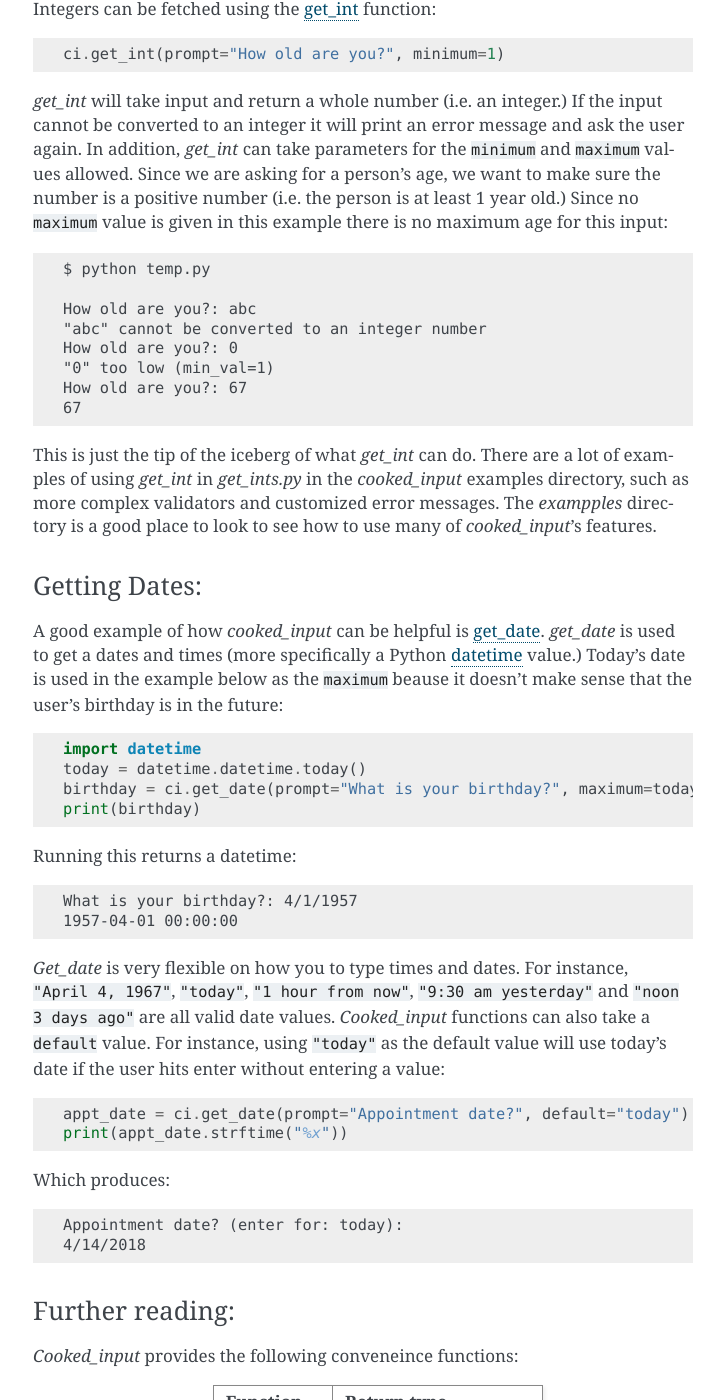
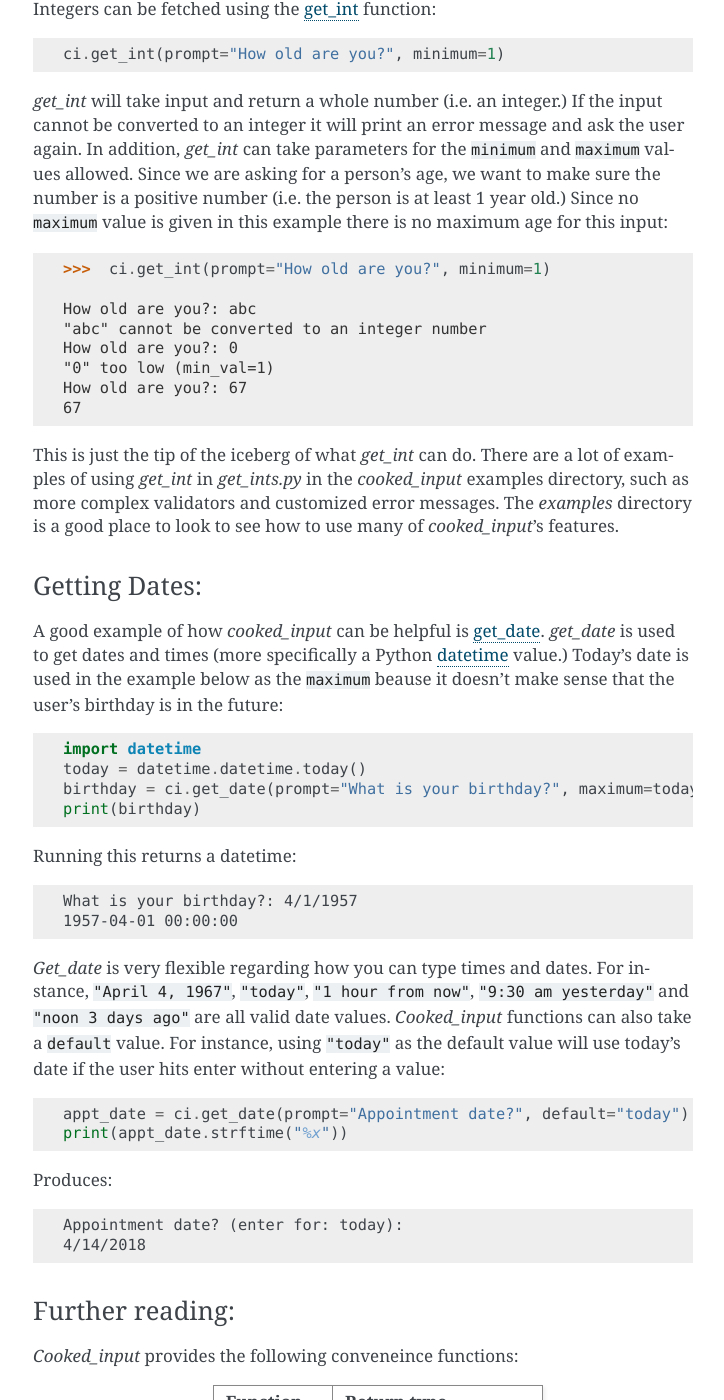
Before and after one commit to lwanger/cooked_input, a Sphinx documentation site: the page built from docs/quick_start.rst, in a window 1280 px wide and 1400 px high, scrolled down 1581 px. Shown: the whole window, without its empty margins (387-1111 px from the left). Built offline with Sphinx 7.4.7, drawn with Linux system fonts in a browser that asks for light colours; some of the changed text lies outside the part shown.

```diff
--- a/cooked_input/__init__.py
+++ b/cooked_input/__init__.py
@@ -30,4 +30,4 @@ from .cleaners import StripCleaner, RemoveCleaner, ReplaceCleaner, ChoiceCleaner
 from .input_utils import make_pretty_table
 from .input_utils import put_in_a_list, isstring
 
-__version__ = '0.3.0'
+from .version import __version__
--- /dev/null
+++ b/cooked_input/version.py
@@ -0,0 +1,3 @@
+
+# Define the version number ofr the cooked input package:
+__version__ = '0.3.0'
--- a/docs/quick_start.rst
+++ b/docs/quick_start.rst
@@ -79,7 +79,7 @@ and ``maximum`` values allowed. Since we are asking for a person's age, we want
 number (i.e. the person is at least 1 year old.) Since no ``maximum`` value is given in this example there is no
 maximum age for this input::
 
-    $ python temp.py
+    >>>  ci.get_int(prompt="How old are you?", minimum=1)
 
     How old are you?: abc
     "abc" cannot be converted to an integer number
@@ -90,14 +90,14 @@ maximum age for this input::
 
 This is just the tip of the iceberg of what `get_int` can do. There are a lot of examples of using `get_int` in
 `get_ints.py` in the `cooked_input` examples directory, such as more complex validators and customized error messages.
-The `exampples` directory is a good place to look to see how to use many of `cooked_input`'s features.
+The `examples` directory is a good place to look to see how to use many of `cooked_input`'s features.
 
 Getting Dates:
 --------------
 
 A good example of how `cooked_input` can be helpful is
 `get_date <file:///C:/Users/len_w/OneDrive/Documents/IO/code/cooked_input/build/sphinx/html/get_input_convenience.html#get-date>`_.
-`get_date` is used to get a dates and times (more specifically a Python
+`get_date` is used to get dates and times (more specifically a Python
 `datetime <https://docs.python.org/3/library/datetime.html#time-objects>`_ value.) Today's date is used in the example
 below as the ``maximum`` beause it doesn't make sense that the user's birthday is in the future::
 
@@ -111,7 +111,7 @@ Running this returns a datetime::
     What is your birthday?: 4/1/1957
     1957-04-01 00:00:00
 
-`Get_date` is very flexible on how you to type times and dates. For instance, ``"April 4, 1967"``, ``"today"``,
+`Get_date` is very flexible regarding how you can type times and dates. For instance, ``"April 4, 1967"``, ``"today"``,
 ``"1 hour from now"``, ``"9:30 am yesterday"`` and ``"noon 3 days ago"`` are all valid date values. `Cooked_input`
 functions can also take a ``default`` value. For instance, using ``"today"`` as the default value will use today's
 date if the user hits enter without entering a value::
@@ -119,7 +119,7 @@ date if the user hits enter without entering a value::
     appt_date = ci.get_date(prompt="Appointment date?", default="today")
     print(appt_date.strftime("%x"))
 
-Which produces::
+Produces::
 
     Appointment date? (enter for: today):
     4/14/2018
@@ -147,7 +147,7 @@ Further reading:
     +----------------+-------------------------------+
 
 There are also convenience functions for a number of other `cooked_input` features, such as: getting lists,
-choosing values from a table or showing a menu. For more information see the `convenience functions <get_input_convenience>`_
+choosing values from a table or showing a menu. For more information see the `convenience functions <get_input_convenience.html>`_
 documentation,
 
 
--- a/docs/tutorial.rst
+++ b/docs/tutorial.rst
@@ -2,6 +2,11 @@
 
 Cooked Input Tutorial
 *********************
+
+.. note::
+
+    This tutorial is out of date. The introduction is still valid, but the rest needs to be re-written for v0.3+. The
+    new tutorial discusses: The GetInput class, table, commands.
 
 Introduction:
 =============
```
Also changed, not shown: other parts of docs/quick_start.rst (+3 -3 lines), setup.py (+8 -4 lines).
